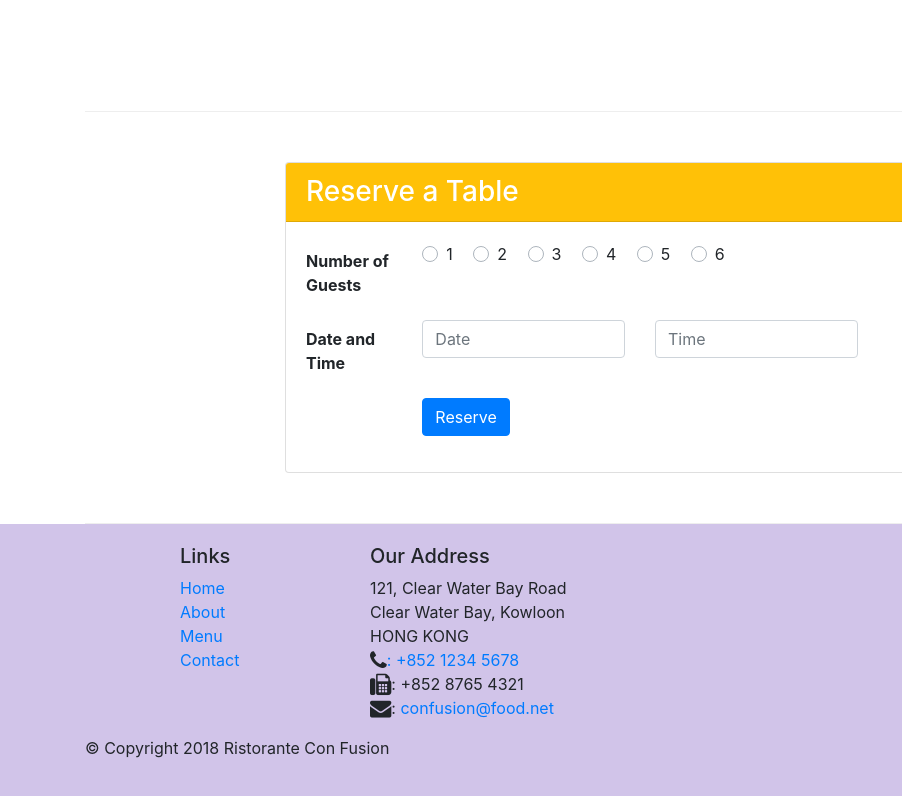
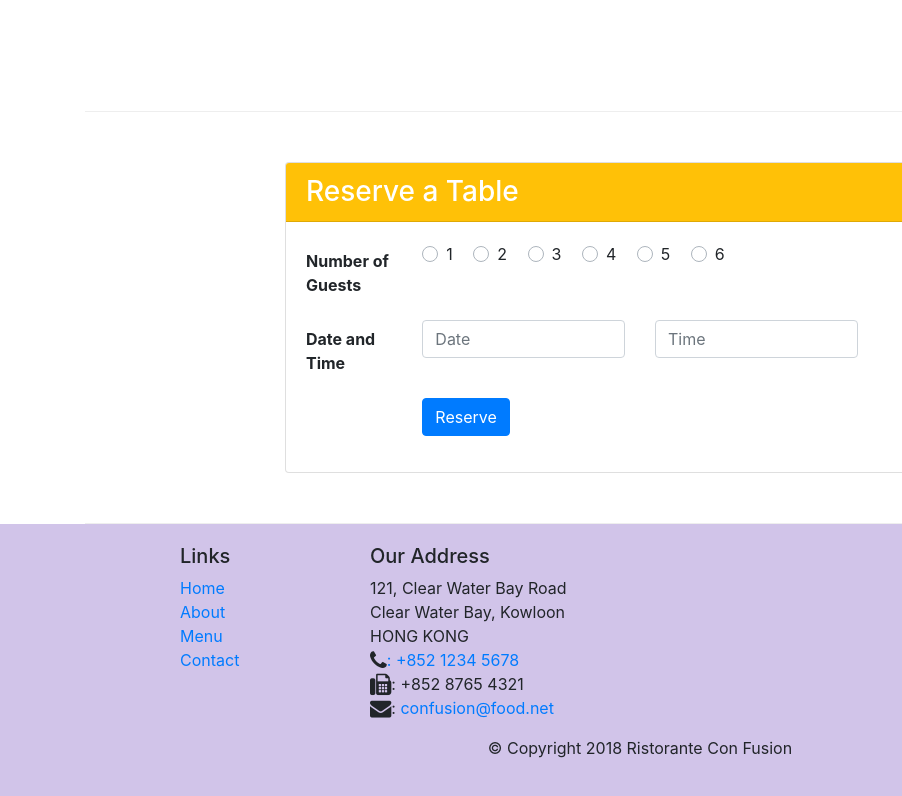
Before and after one commit to abhishikthraj/Coursera-Bootstrap4, a website: page index.html in a window 1280 px wide. Shown: the part 1422-2218 px from the top of the page, 0-902 px from the left. Drawn offline with nearby package versions, Linux system fonts and the light colour scheme.

Commit message:
Assignment 2

```diff
--- a/index.html
+++ b/index.html
@@ -107,7 +107,7 @@
         </div>
         <div class="row row-content align-irems-center" id="reserve">
             <div class="col-12 offset-lg-2 col-sm-8">
-                <div class="card">
+                <div class="card card-block">
                     <h3 class="card-header bg-warning text-white">Reserve a Table</h3>
                     <div class="card-body">
                         <form>
@@ -196,8 +196,8 @@
                     </div>
                 </div>
            </div>
-           <div class="row">
-                <div class="col-auto justify-content-center">
+           <div class="row justify-content-center">
+                <div class="col-auto">
                     <p>© Copyright 2018 Ristorante Con Fusion</p>
                 </div>
            </div>
```
